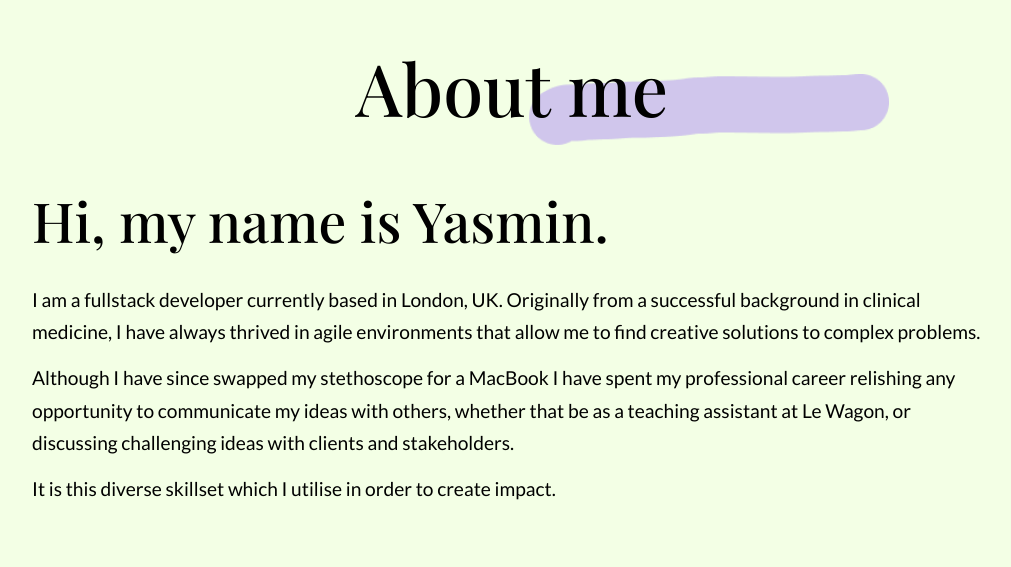
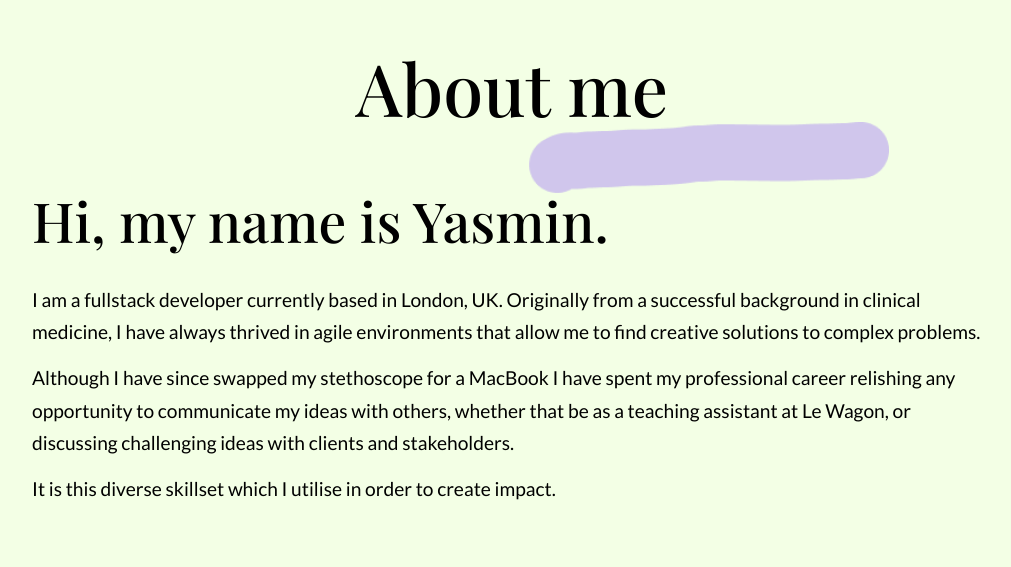
Before and after one commit to yasbrown/portfolio, a React (Create React App) app: page / in a window 1280 px wide. Shown: the part 1126-1693 px from the top of the page, without its empty margins (128-1139 px from the left). Built offline with nearby package versions, Linux system fonts and the light colour scheme; a web font is replaced by a local one.

Commit message:
moved paint swipe to right position

```diff
--- a/src/components/about/About.jsx
+++ b/src/components/about/About.jsx
@@ -15,7 +15,7 @@ const About = () => {
     <section id="about">
       <div className="about__header">
         <h2>About me</h2>
-        <img src={SWIPE} />
+        <img src={SWIPE} alt="paint-swipe" />
       </div>
 
       <div className="container about__greeting">
--- a/src/components/about/about.css
+++ b/src/components/about/about.css
@@ -9,7 +9,7 @@
   width: 22.57rem;
   z-index: -1;
   position: absolute;
-  top: 75rem;
+  top: 78rem;
   left: 41rem;
 }
 
```
